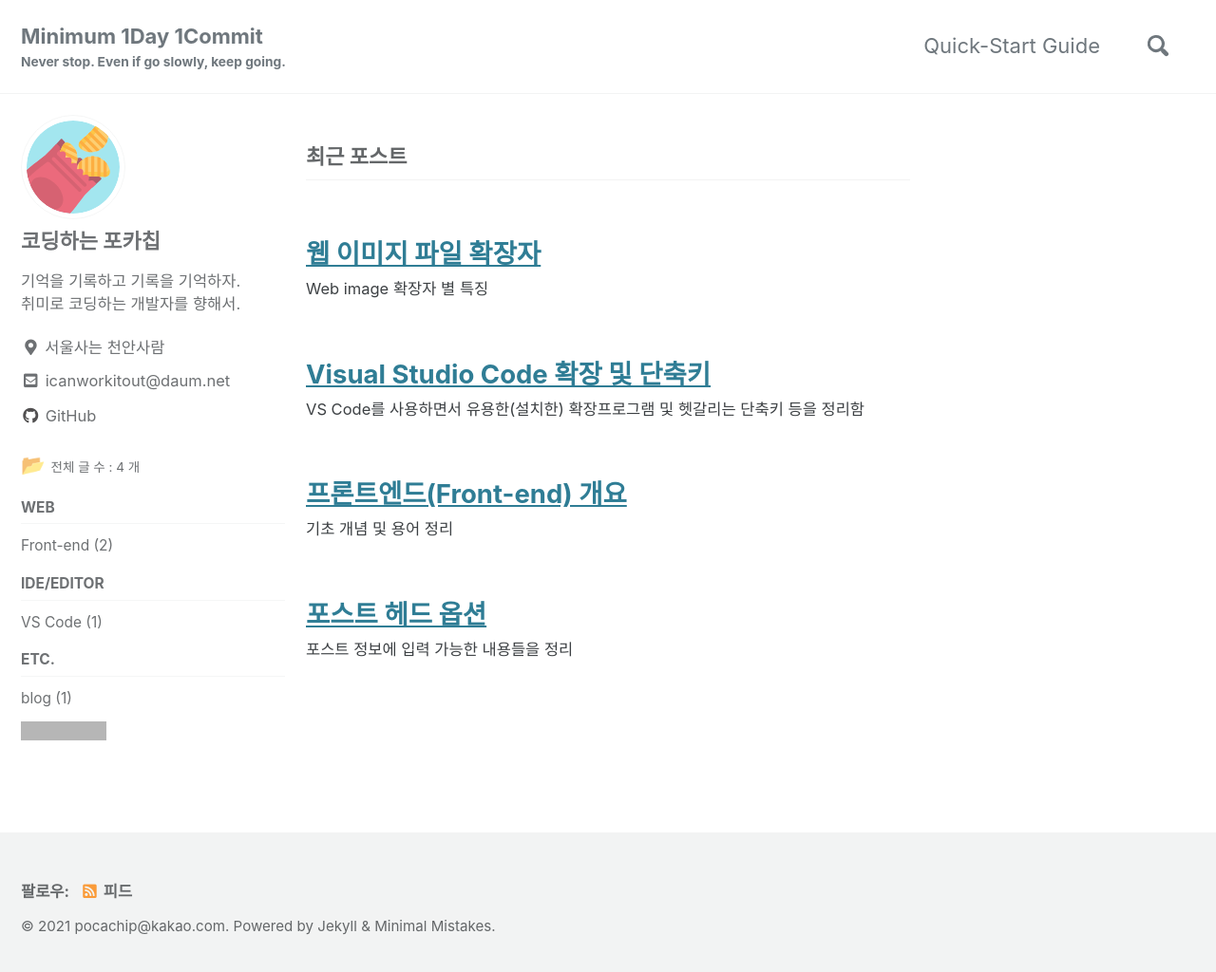
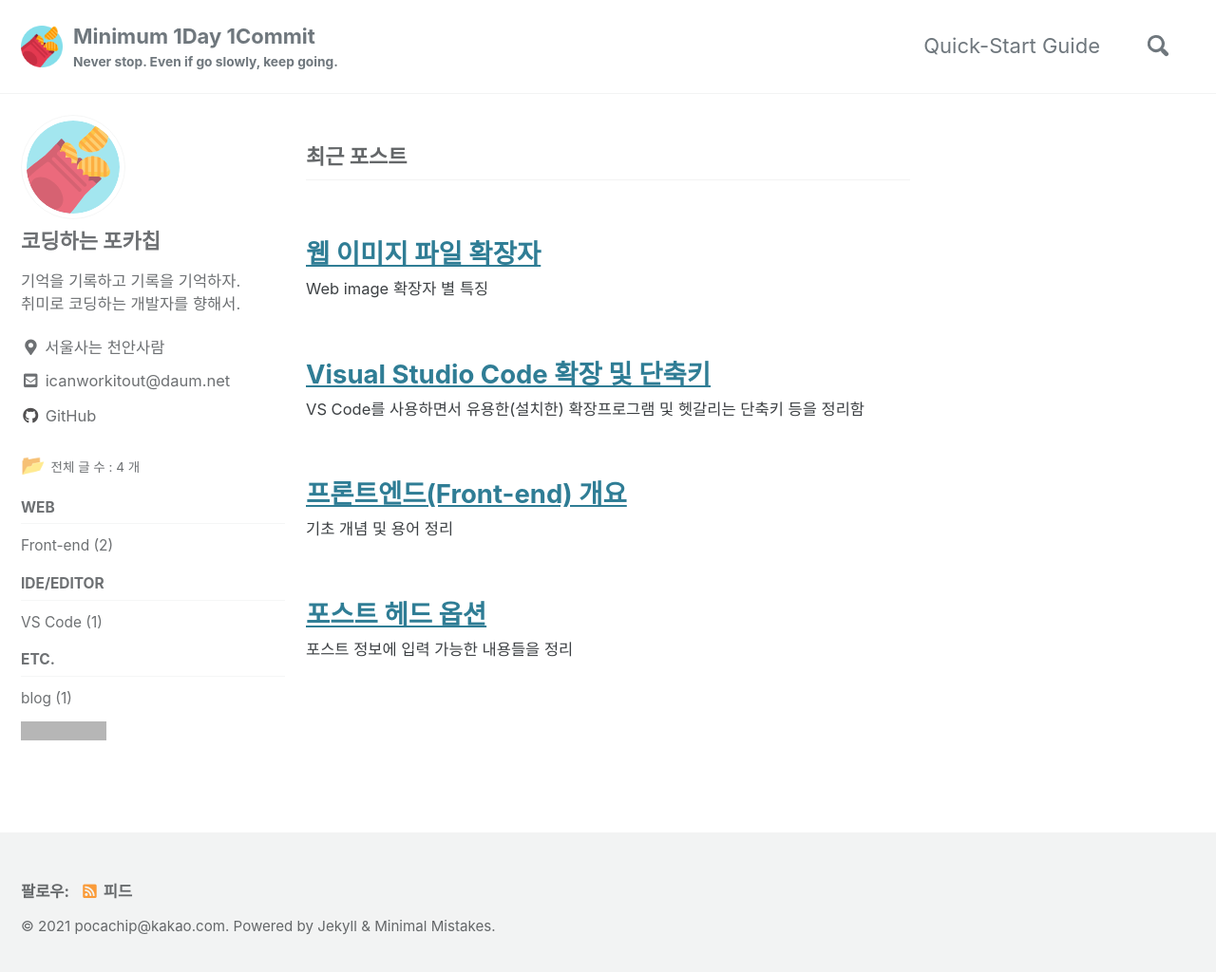
Before and after one commit to iCanWorkItOut/iCanWorkItOut.github.io, a Jekyll site: the page built from index.html, in a window 1280 px wide and 1031 px high. Shown: the top 1024 px of the window at 95% size. Built offline with Jekyll 4.4.1, drawn with Linux system fonts in a browser that asks for light colours; cached includes are drawn as plain includes; the list of posts is cut into pages by our own code; grey boxes are pictures that could not be loaded.

Commit message:
:lipstick: Site logo 추가 설정

```diff
--- a/_config.yml
+++ b/_config.yml
@@ -25,7 +25,7 @@ url                      : "https://icanworkitout.github.io" # the base hostname
 baseurl                  : # 서브경로 : the subpath of your site, e.g. "/blog"
 repository               : "iCanWorkItOut/blog_comments" # "iCanWorkItOut/icanworkitout.github.io" # 블로그 리포지토리 주소(앞에 github.com 생략) GitHub username/repo-name e.g. "mmistakes/minimal-mistakes"
 teaser                   : # 이미지파일 경로 path of fallback teaser image, e.g. "/assets/images/500x300.png"
-logo                     : # 최상단 메뉴 바에 사이트 로고 넣기 path of logo image to display in the masthead, e.g. "/assets/images/88x88.png"
+logo                     : "assets/images/favicon.ico/favicon.png" # 최상단 메뉴 바에 사이트 로고 넣기 path of logo image to display in the masthead, e.g. "/assets/images/88x88.png"
 masthead_title           : "Minimum 1Day 1Commit" # overrides the website title displayed in the masthead, use " " for no title
 # breadcrumbs            : false # true, false (default)
 words_per_minute         : 200
```
